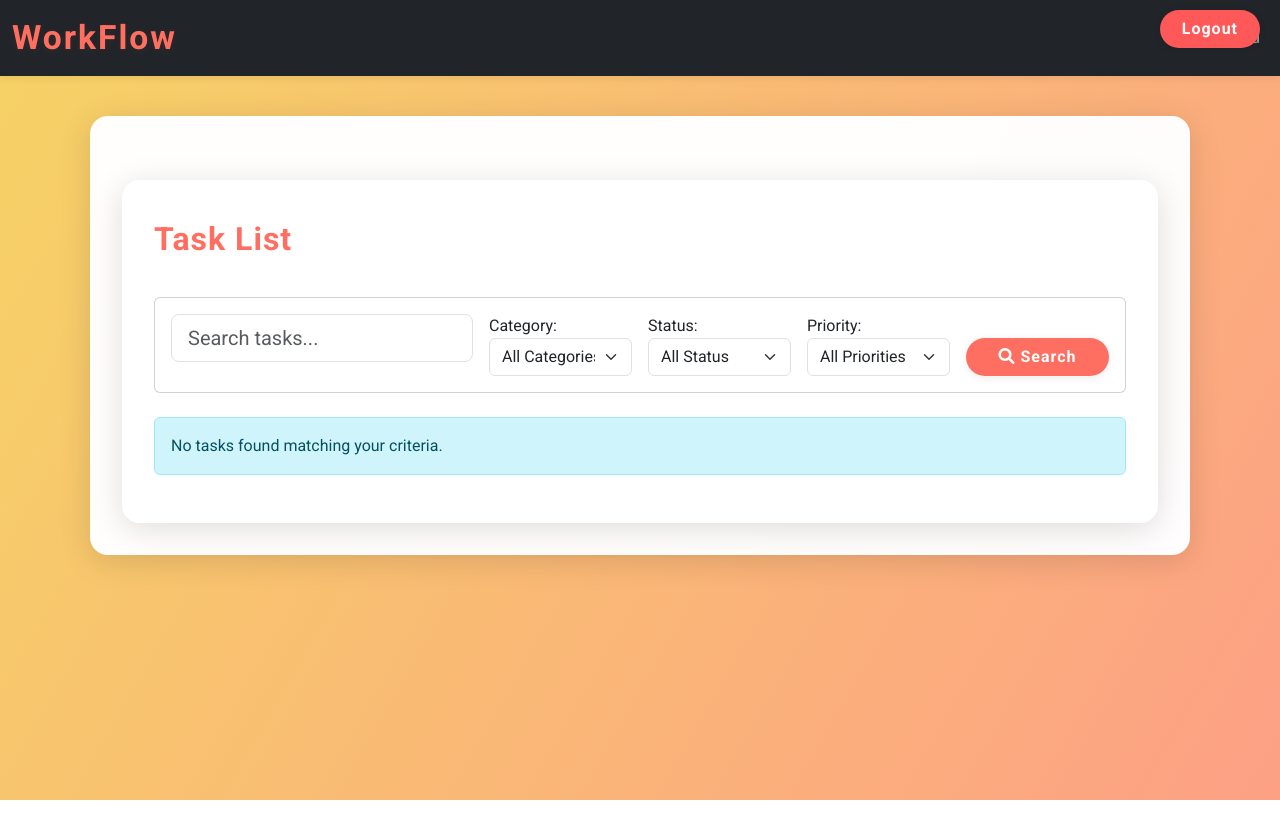
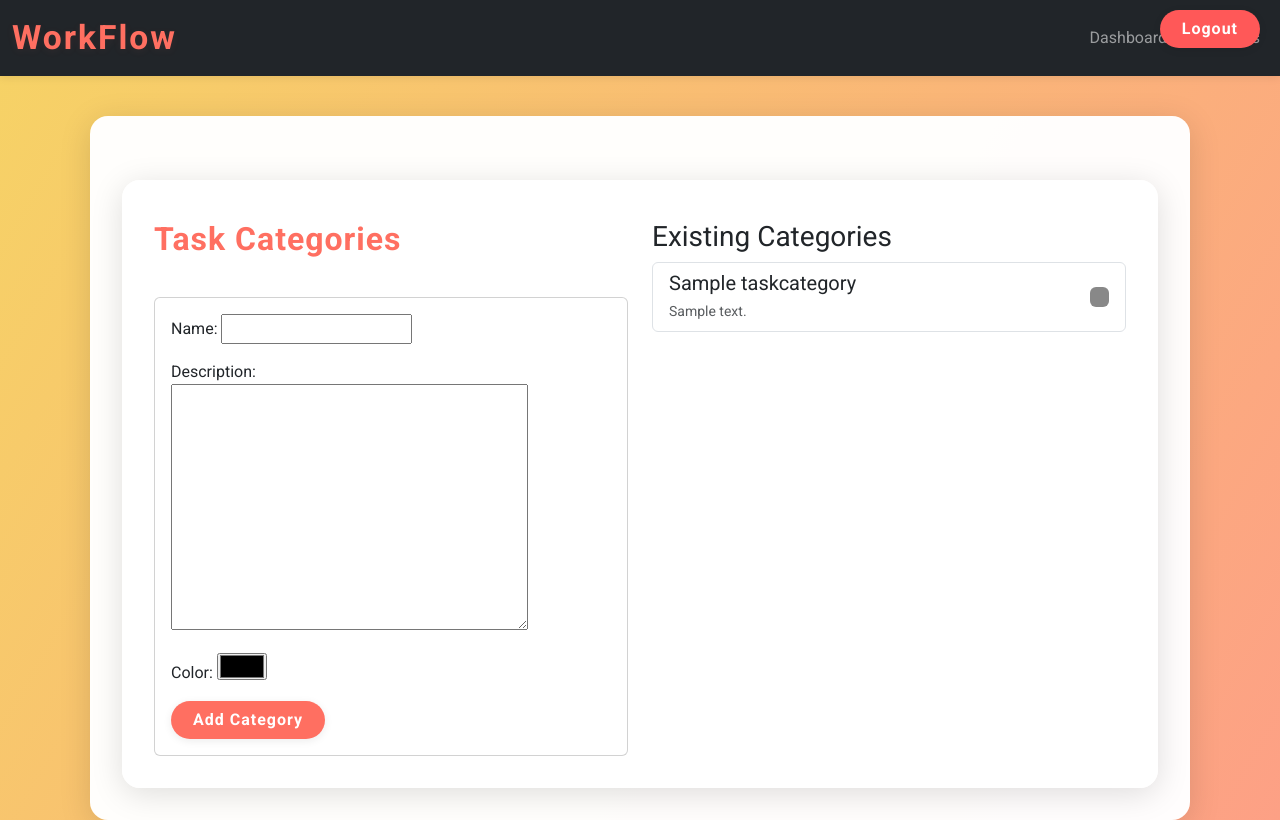
Before and after one commit to Shakti077/workflow_project_full, a Django app: page /categories/ in a window 1280 px wide. Run offline with Django 5.2, Linux system fonts and the light colour scheme; a user stored in the database is signed in; tables that the repository leaves empty hold one stand-in row (values such as "Sample post").

Commit message:
Add task categories management page

```diff
--- a/core/templates/core/base.html
+++ b/core/templates/core/base.html
@@ -124,6 +124,7 @@
       <ul class="navbar-nav ms-auto">
         {% if user.is_authenticated %}
           <li class="nav-item"><a class="nav-link" href="{% url 'dashboard' %}">Dashboard</a></li>
+          <li class="nav-item"><a class="nav-link" href="{% url 'category_list' %}">Categories</a></li>
         {% else %}
           <li class="nav-item"><a class="nav-link" href="{% url 'login' %}">Login</a></li>
           <li class="nav-item"><a class="nav-link" href="{% url 'signup' %}">Signup</a></li>
--- /dev/null
+++ b/core/templates/core/task_categories.html
@@ -0,0 +1,53 @@
+{% extends 'core/base.html' %}
+
+{% block content %}
+<div class="container mt-4">
+    <div class="row">
+        <div class="col-md-6">
+            <h2>Task Categories</h2>
+            <div class="card">
+                <div class="card-body">
+                    <form method="post">
+                        {% csrf_token %}
+                        <div class="mb-3">
+                            {{ form.name.label_tag }}
+                            {{ form.name }}
+                        </div>
+                        <div class="mb-3">
+                            {{ form.description.label_tag }}
+                            {{ form.description }}
+                        </div>
+                        <div class="mb-3">
+                            {{ form.color.label_tag }}
+                            {{ form.color }}
+                        </div>
+                        <button type="submit" class="btn btn-primary">Add Category</button>
+                    </form>
+                </div>
+            </div>
+        </div>
+        <div class="col-md-6">
+            <h3>Existing Categories</h3>
+            {% if categories %}
+                <div class="list-group">
+                    {% for category in categories %}
+                        <div class="list-group-item d-flex justify-content-between align-items-center">
+                            <div>
+                                <h5 class="mb-1">{{ category.name }}</h5>
+                                <small class="text-muted">{{ category.description }}</small>
+                            </div>
+                            <span class="badge" style="background-color: {{ category.color }}">
+                                &nbsp;
+                            </span>
+                        </div>
+                    {% endfor %}
+                </div>
+            {% else %}
+                <div class="alert alert-info">
+                    No categories defined yet. Add your first category using the form.
+                </div>
+            {% endif %}
+        </div>
+    </div>
+</div>
+{% endblock %}
--- a/core/urls.py
+++ b/core/urls.py
@@ -40,7 +40,7 @@
         name="task_from_template",
     ),
     # Categories
-    path("categories/", views.TaskListView.as_view(), name="category_list"),
+    path("categories/", views.task_categories, name="category_list"),
     # Notifications
     path("notifications/", views.task_notifications, name="notifications"),
 ]
--- a/core/views.py
+++ b/core/views.py
@@ -6,7 +6,8 @@
 from django.views.generic import ListView, DetailView, CreateView
 from django.http import JsonResponse
 from django.db.models import Q
-from .forms import SignUpForm, TaskForm, CommentForm, TaskSearchForm
+from .forms import (SignUpForm, TaskForm, CommentForm,
+                   TaskSearchForm, TaskCategoryForm)
 from .models import Task, TaskCategory, Comment, TaskHistory, TaskNotification
 import json
 
@@ -305,6 +306,22 @@
 
 
 @login_required
+def task_categories(request):
+    """View for managing task categories."""
+    categories = TaskCategory.objects.all()
+    if request.method == "POST":
+        form = TaskCategoryForm(request.POST)
+        if form.is_valid():
+            form.save()
+            return redirect('task_list')
+    else:
+        form = TaskCategoryForm()
+    return render(request, 'core/task_categories.html', {
+        'categories': categories,
+        'form': form
+    })
+
+@login_required
 def task_notifications(request):
     """View for user's task notifications."""
     notifications = TaskNotification.objects.filter(
```
